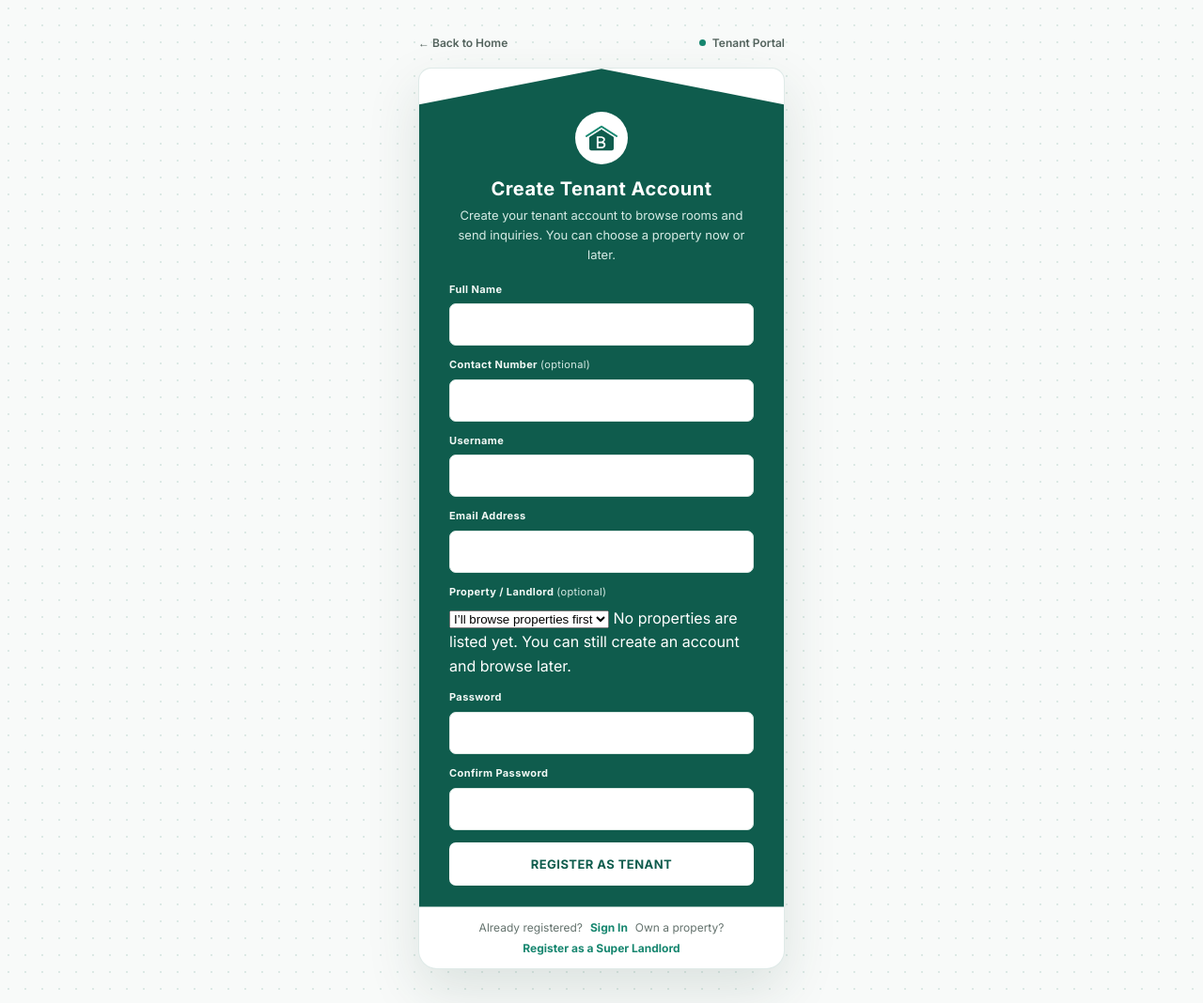
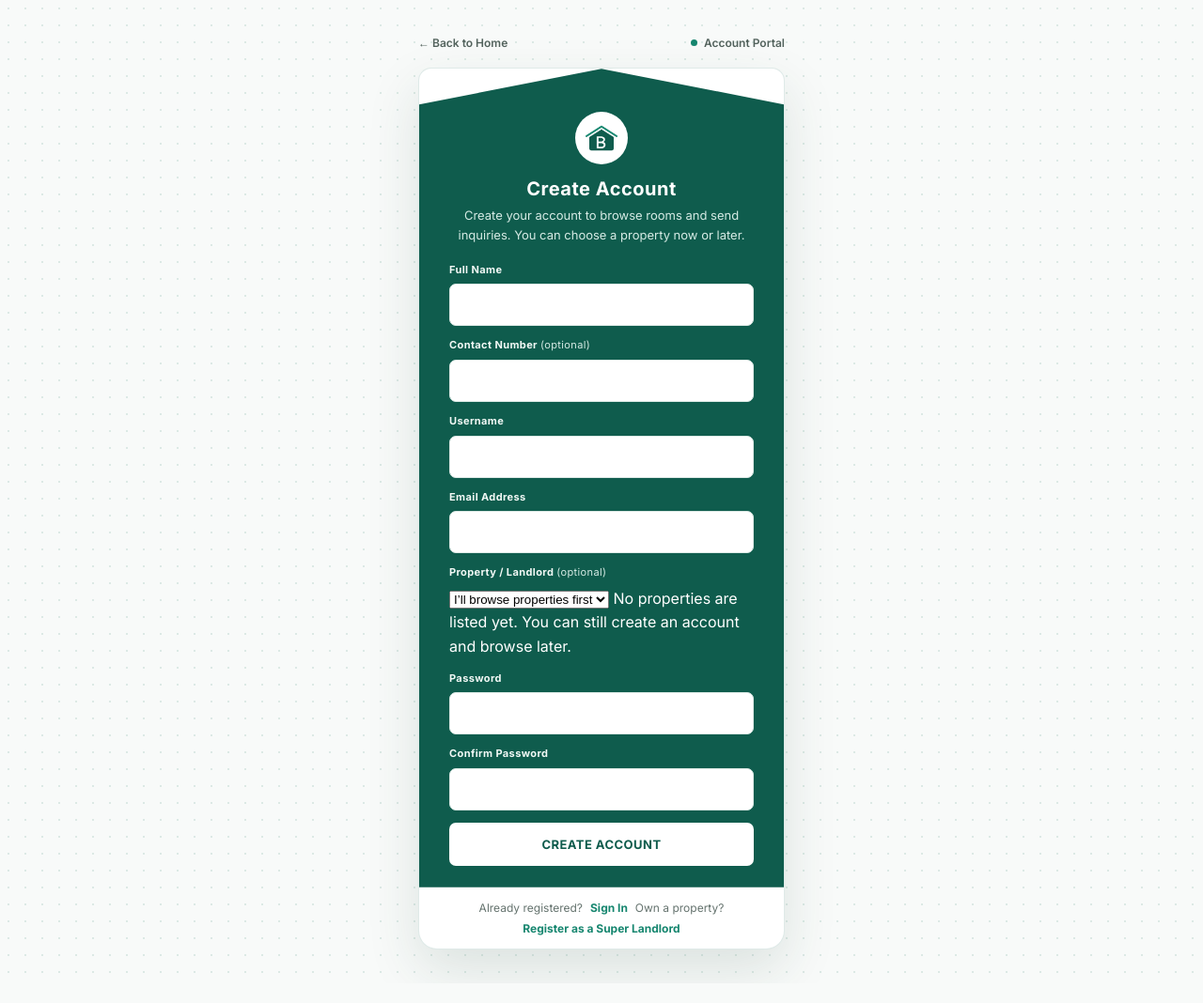
Before and after one commit to crissydizzy1/Boarding_HAUZ, a PHP site: page /register.php in a window 1280 px wide. Shown: the whole page at 94% size. After the commit the page ends 1038 px from the top, so only its background shows below. Run offline with PHP 8.4, Linux system fonts and the light colour scheme; data that the repository does not hold is empty.

```diff
--- a/boarding_hauz/register.php
+++ b/boarding_hauz/register.php
@@ -196,7 +196,7 @@ if ($_SERVER['REQUEST_METHOD'] === 'POST') {
 <head>
     <meta charset="UTF-8">
     <meta name="viewport" content="width=device-width, initial-scale=1.0">
-    <title>Create Tenant Account | Boarding Hauz</title>
+    <title>Create Account | Boarding Hauz</title>
     <link rel="preconnect" href="https://fonts.googleapis.com">
     <link rel="preconnect" href="https://fonts.gstatic.com" crossorigin>
     <link href="https://fonts.googleapis.com/css2?family=Inter:wght@400;500;600;700&family=Playfair+Display:wght@600;700&display=swap" rel="stylesheet">
@@ -452,7 +452,7 @@ if ($_SERVER['REQUEST_METHOD'] === 'POST') {
     <main class="tenant-register-shell">
         <div class="tenant-register-topbar">
             <a class="tenant-register-back" href="/boarding_hauz/index.php">← Back to Home</a>
-            <span class="tenant-register-portal"><span class="tenant-register-dot" aria-hidden="true"></span>Tenant Portal</span>
+            <span class="tenant-register-portal"><span class="tenant-register-dot" aria-hidden="true"></span>Account Portal</span>
         </div>
         <div class="tenant-register-content">
             <section class="tenant-register-card" aria-labelledby="tenant-register-title">
@@ -462,8 +462,8 @@ if ($_SERVER['REQUEST_METHOD'] === 'POST') {
                             <img src="/boarding_hauz/assets/images/boarding-hauz-icon.png" alt="Boarding Hauz">
                         </span>
                     </div>
-                    <h1 id="tenant-register-title">Create Tenant Account</h1>
-                    <p class="tenant-register-intro">Create your tenant account to browse rooms and send inquiries. You can choose a property now or later.</p>
+                    <h1 id="tenant-register-title">Create Account</h1>
+                    <p class="tenant-register-intro">Create your account to browse rooms and send inquiries. You can choose a property now or later.</p>
 
                     <?php if ($errors): ?>
                         <div class="tenant-register-alert" role="alert" aria-live="polite">
@@ -519,7 +519,7 @@ if ($_SERVER['REQUEST_METHOD'] === 'POST') {
                             <label for="confirm_password">Confirm Password</label>
                             <input id="confirm_password" name="confirm_password" type="password" minlength="8" maxlength="72" autocomplete="new-password" required>
                         </div>
-                        <button class="tenant-register-submit" type="submit">REGISTER AS TENANT</button>
+                        <button class="tenant-register-submit" type="submit">CREATE ACCOUNT</button>
                     </form>
                 </div>
 
```
